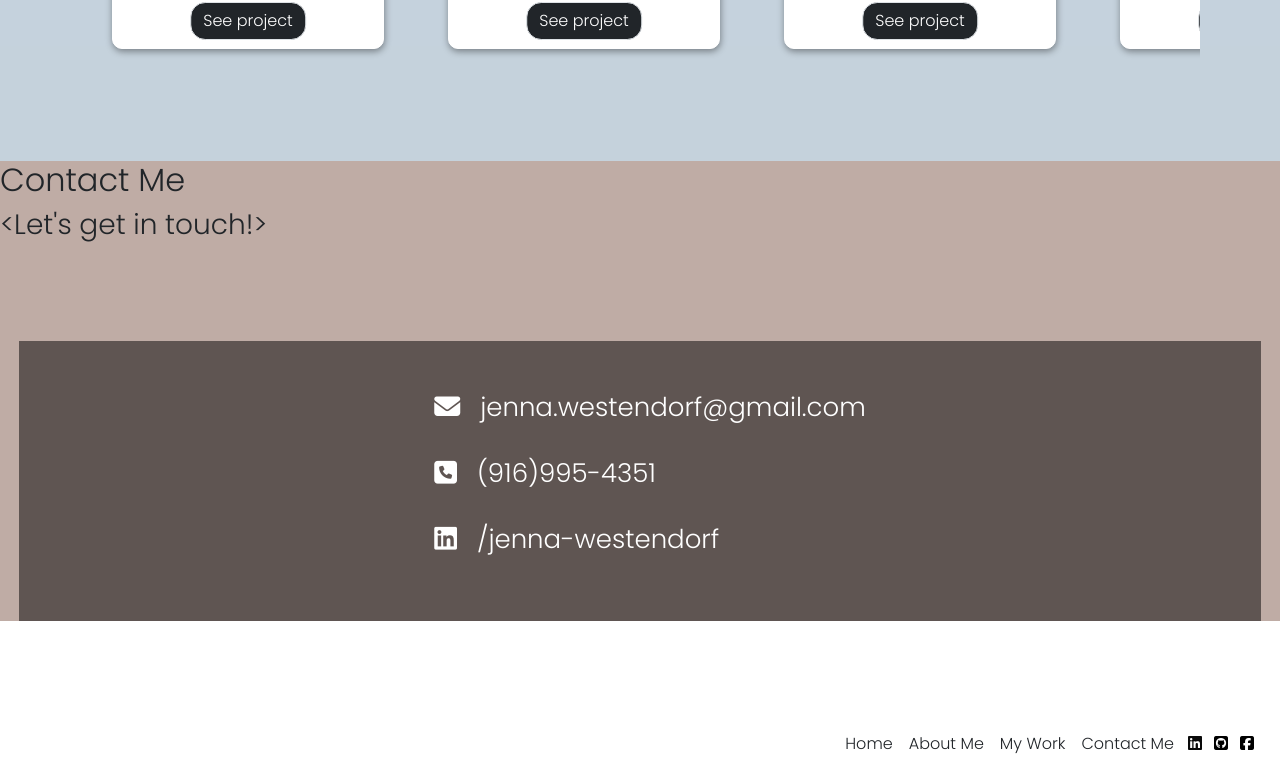
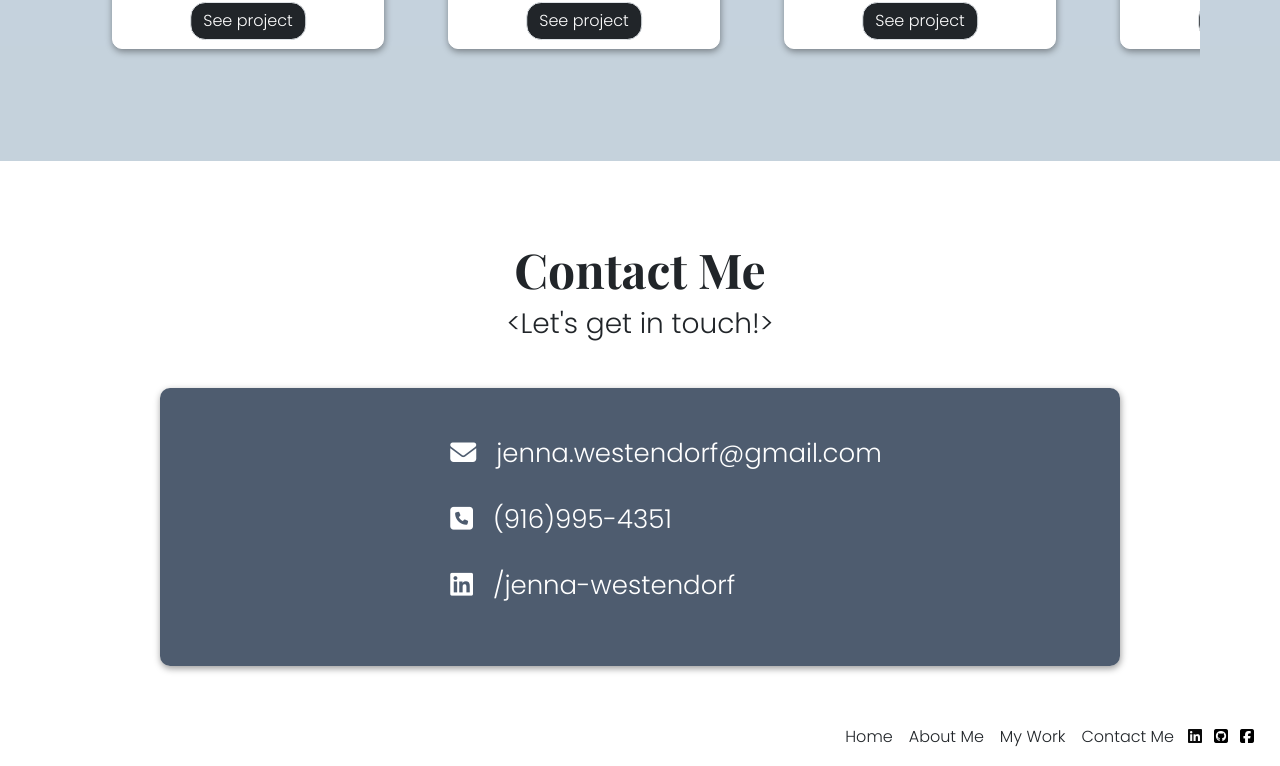
Before and after one commit to jleewest/portfolio, a React (Vite) app in the folder client/: page / in a window 1280 px wide. Shown: the part 1733-2499 px from the top of the page. Built offline with nearby package versions, Linux system fonts and the light colour scheme.

Commit message:
style:contact

```diff
--- a/client/src/css/Contact.css
+++ b/client/src/css/Contact.css
@@ -1,29 +1,45 @@
+/* CONTAINER */
 .Contact {
-  background-color: #bfaca5;
+  background-color: white;
+  margin: 5rem 5rem 1rem 5rem;
 }
 
-.background-contact {
-  min-height: 800px;
+.Contact .contact-block {
+  display: flex;
+  justify-content: center;
+  background-color: rgba(34, 52, 76, 0.8);
+  padding: 2rem;
+  margin: 3rem 5rem;
+  border-radius: 10px;
+  box-shadow: 0.6px 2.5px 7px rgba(0, 0, 0, 0.4);
 }
 
-.contact-block {
-  background-color: rgba(0, 0, 0, 0.5);
-  padding: 33px 12px;
-  margin: 100px 19px;
+/* HEADER */
+.Contact h2 {
+  font-size: 3rem;
+  font-family: var(--heading-font-family);
 }
-li {
+
+.Contact h2,
+h3 {
+  text-align: center;
+}
+/* CONTACT DETAILS */
+.Contact li {
   list-style: none;
 }
-.contact-icon {
+
+.Contact .contact-icon {
+  color: #fff;
   padding: 20px;
   font-size: 26px;
 }
-.contact {
+.Contact .contact {
   color: white;
   font-family: var(--default-font-family);
   font-size: 26px;
   text-decoration: none;
 }
-.contact:hover {
+.Contact .contact:hover {
   text-decoration: underline;
 }
--- a/client/src/directory/Contact.tsx
+++ b/client/src/directory/Contact.tsx
@@ -5,13 +5,10 @@ function Contact() {
     <div className='Contact' id='contact'>
       <h2>Contact Me</h2>
       <h3>&lt;Let's get in touch!&gt;</h3>
-      <div className='contact-block d-flex justify-content-center'>
-        <ul className='p-0'>
+      <div className='contact-block'>
+        <ul>
           <li>
-            <i
-              className='contact-icon fa-solid fa-envelope'
-              style={{ color: '#fff' }}
-            ></i>
+            <i className='contact-icon fa-solid fa-envelope'></i>
             <a
               href='mailto:jenna.westendorf@gmail.com'
               target='_blank'
@@ -21,19 +18,13 @@ function Contact() {
             </a>
           </li>
           <li>
-            <i
-              className='contact-icon fa-solid fa-square-phone'
-              style={{ color: '#fff' }}
-            ></i>
+            <i className='contact-icon fa-solid fa-square-phone'></i>
             <a href='tel:+19169954351' target='_blank' className='contact'>
               (916)995-4351
             </a>
           </li>
           <li>
-            <i
-              className='contact-icon fa-brands fa-linkedin'
-              style={{ color: '#fff' }}
-            ></i>
+            <i className='contact-icon fa-brands fa-linkedin'></i>
             <a
               href='https://www.linkedin.com/in/
 jenna-westendorf'
```
